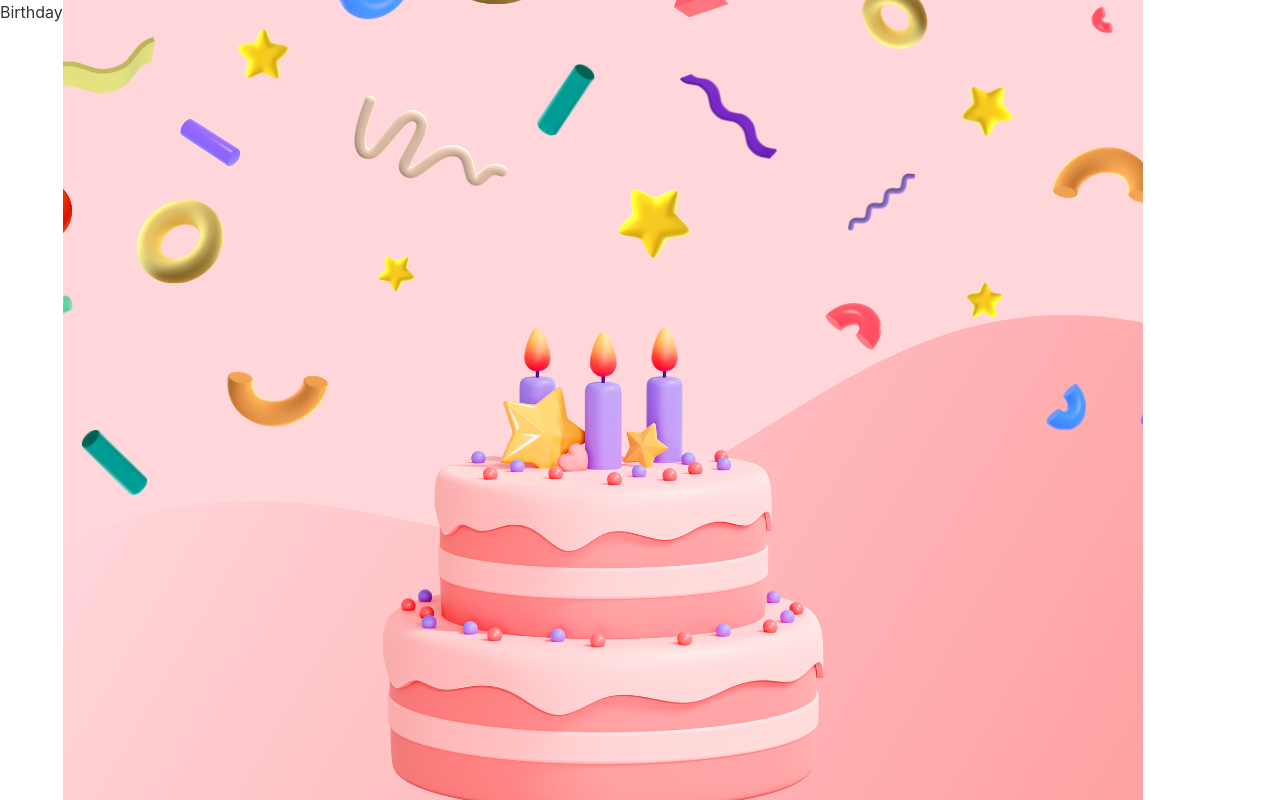
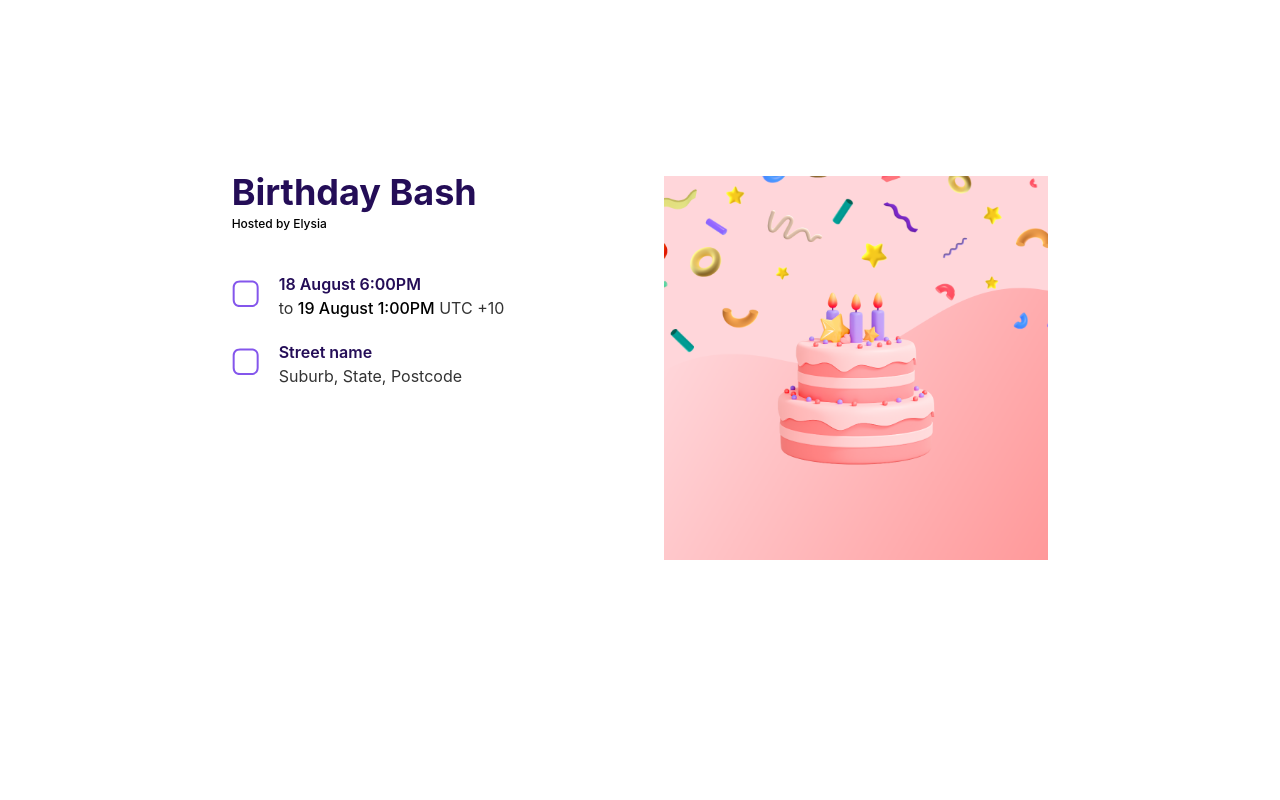
Before and after one commit to shabbirahmedshuvo01/technical-assessment, a React (Create React App) app: page /event in a window 1280 px wide. Shown: the top 800 px of the page. Built offline with nearby package versions, Linux system fonts and the light colour scheme.

Commit message:
event page works done

```diff
--- a/src/componentes/Banner/Event/Event.js
+++ b/src/componentes/Banner/Event/Event.js
@@ -1,15 +1,45 @@
 import React from 'react';
-import bdyImg from '../../Images/Birthday cake.png'
+import bdyImg from '../../Images/Birthday cake.png';
+import svg1 from '../../Images/Fill 19.svg'
 
 const Event = () => {
     return (
         <div>
-            <section className='flex'>
+            <section className='lg:flex flex-row-reverse justify-center items-center lg:gap-x-40'>
+
+                <div className='lg:mt-44'>
+                    <img className='w-96' src={bdyImg} alt="" />
+                </div>
+
                 <div>
-                    <h2>Birthday</h2>
-                </div>
-                <div>
-                    <img src={bdyImg} alt="" />
+                    <div className='text-start'>
+                        <h2 className='text-4xl font-bold text-primary'>Birthday Bash</h2>
+                        <p className='text-xs mt-1 text-black font-medium'>Hosted by Elysia</p>
+                    </div>
+
+                    {/* svg or texts */}
+
+                    <div className='mt-10'>
+                        <div className='mt-5 flex gap-5 text-start'>
+                            <div className='mt-2'>
+                                <img src={svg1} alt="" />
+                            </div>
+                            <div>
+                                <p className='text-primary font-semibold'>18 August 6:00PM</p>
+                                <p>to <span className='text-black font-medium'>19 August 1:00PM</span> UTC +10</p>
+                            </div>
+                        </div>
+                        <div className='mt-5 flex gap-5 text-start'>
+                            <div className='mt-2'>
+                                <img src={svg1} alt="" />
+                            </div>
+                            <div>
+                                <p className='text-primary font-semibold'>Street name</p>
+                                <p>Suburb, State, Postcode</p>
+                            </div>
+                        </div>
+                    </div>
+
                 </div>
             </section>
         </div>
```
Also changed, not shown: src/componentes/Images/Fill 19 (2).svg (added), src/componentes/Images/Fill 19.svg (added).
